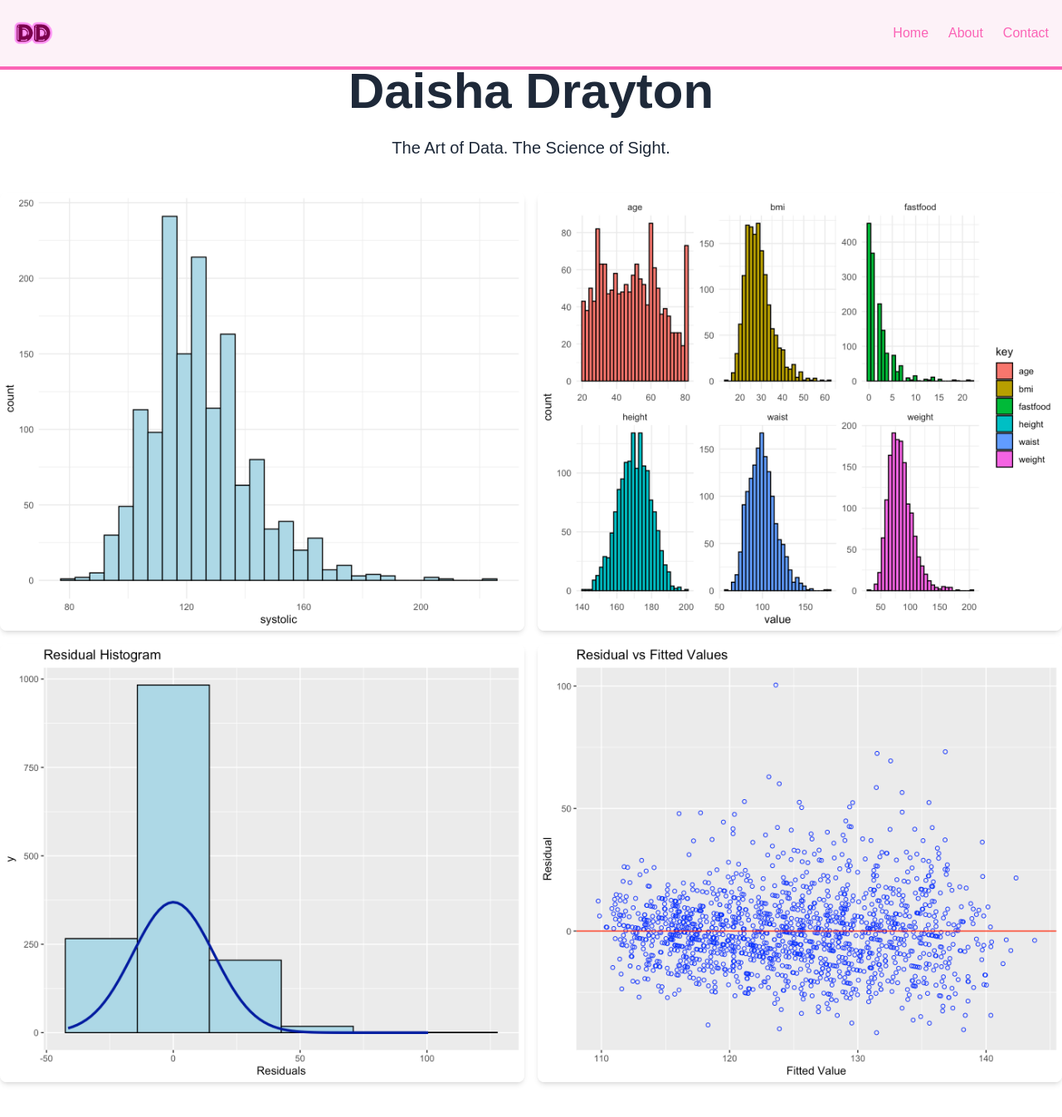
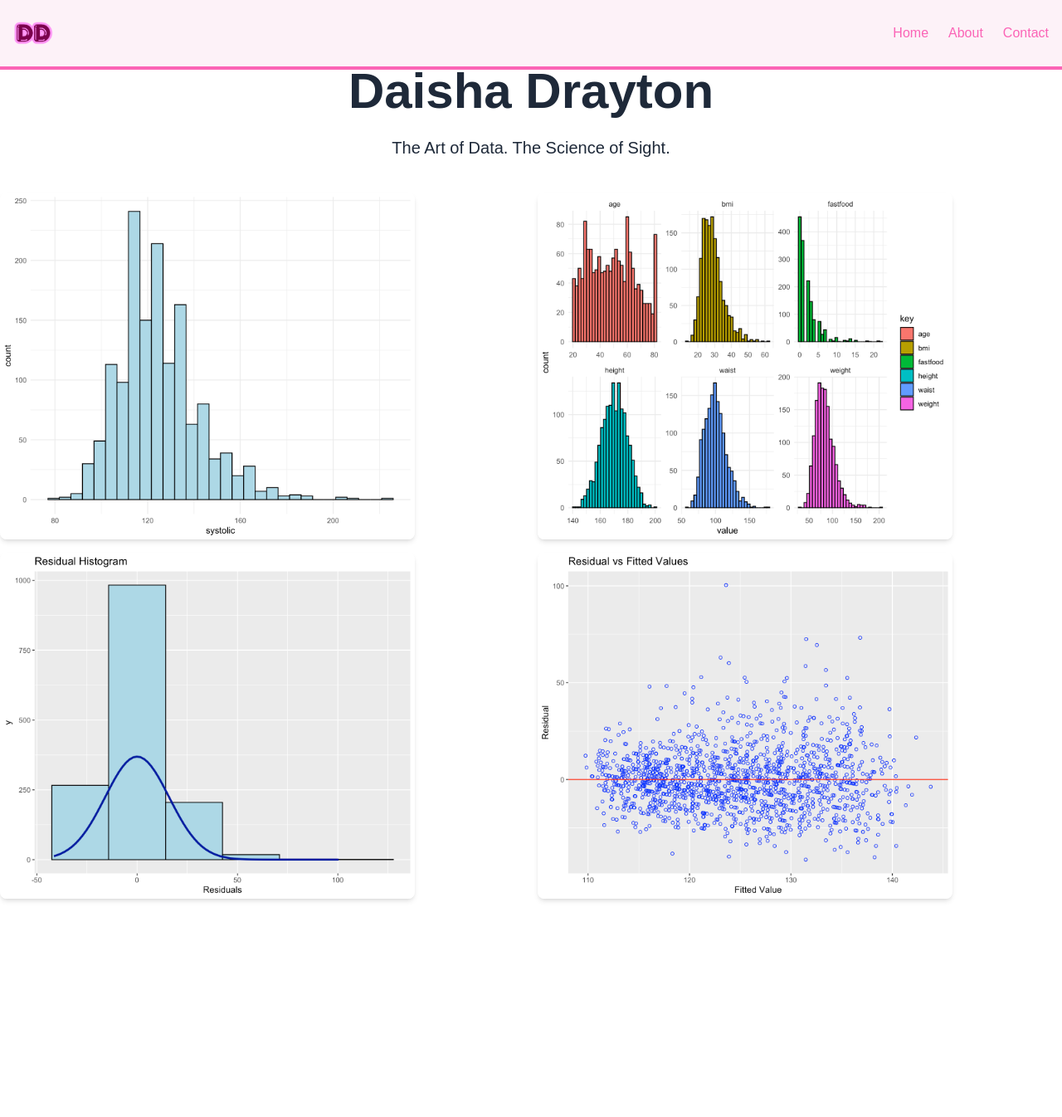
Before and after one commit to Daisha22d/biotechbarbie, a Next.js app: page /hero in a window 1280 px wide. Shown: the top 1346 px of the page at 83% size. After the commit the page ends 1163 px from the top, so only its background shows below. Built offline with nearby package versions, Linux system fonts and the light colour scheme.

Commit message:
fixed image path

```diff
--- a/src/app/about/page.js
+++ b/src/app/about/page.js
@@ -1,30 +1,34 @@
+import Image from 'next/image';
+
 export default function About() {
   return (
     <main className="min-h-screen bg-white text-gray-900">
       <div className="bg-gray-100 p-16">
         <div className="flex flex-row items-start justify-center max-w-5xl mx-auto space-x-12">
-          <img
+          <Image
             src="/6cartoon.png"
             alt="Profile picture"
-            className="rounded-full w-48 h-48 mt-8"
+            width={192} // Replace with actual width
+            height={192} // Replace with actual height
+            className="rounded-full mt-8"
           />
 
           <div>
             <h1 className="text-4xl font-bold text-pink-400">About Me</h1>
             <p className="text-lg text-gray-800 mt-4 max-w-2xl">
-              As a data scientist and lifelong learner, I am currently completing my
+              As a data scientist and lifelong learner, I&apos;m currently completing my
               Masters in Data Intelligence and Machine Learning at Mercer University.
-              I am passionate about transforming complex data into visually compelling
+              I&apos;m passionate about transforming complex data into visually compelling
               stories, and I thrive on tackling new challenges.
             </p>
             <p className="text-lg text-gray-800 mt-4 max-w-2xl">
-              Besides immersing myself in code or charts, you will find me at the gym,
+              When I&apos;m not immersed in code or charts, you&apos;ll find me at the gym,
               enjoying a good book at a coffee shop, or diving into a new hobby for
               the sheer joy of it.
             </p>
             <p className="text-lg text-gray-800 mt-4 max-w-2xl">
-              Fueled by a genuine curiosity and a drive to understand the "why" behind
-              everything, I am constantly exploring—whether it is in data, in life, or
+              Fueled by a genuine curiosity and a drive to understand the &quot;why&quot; behind
+              everything, I&apos;m constantly exploring—whether it&apos;s in data, in life, or
               anywhere in between.
             </p>
           </div>
--- a/src/app/hero/page.js
+++ b/src/app/hero/page.js
@@ -1,3 +1,5 @@
+import Image from 'next/image';
+
 export default function Hero() {
   return (
     <section className="text-center py-20">
@@ -8,10 +10,34 @@ export default function Hero() {
         The Art of Data. The Science of Sight.
       </p>
       <div className="grid grid-cols-2 gap-4">
-        <img src="/histoclassic.png" alt="Data Visual 1" className="rounded-lg shadow-md" />
-        <img src="/multhisto.png" alt="Data Visual 2" className="rounded-lg shadow-md" />
-        <img src="/residualhisto.png" alt="Data Visual 3" className="rounded-lg shadow-md" />
-        <img src="/residualvsfitted.png" alt="Data Visual 4" className="rounded-lg shadow-md" />
+        <Image
+          src="/histoclassic.png"
+          alt="Data Visual 1"
+          width={500} // Replace with actual width
+          height={300} // Replace with actual height
+          className="rounded-lg shadow-md"
+        />
+        <Image
+          src="/multhisto.png"
+          alt="Data Visual 2"
+          width={500} // Replace with actual width
+          height={300} // Replace with actual height
+          className="rounded-lg shadow-md"
+        />
+        <Image
+          src="/residualhisto.png"
+          alt="Data Visual 3"
+          width={500} // Replace with actual width
+          height={300} // Replace with actual height
+          className="rounded-lg shadow-md"
+        />
+        <Image
+          src="/residualvsfitted.png"
+          alt="Data Visual 4"
+          width={500} // Replace with actual width
+          height={300} // Replace with actual height
+          className="rounded-lg shadow-md"
+        />
       </div>
     </section>
   );
```
